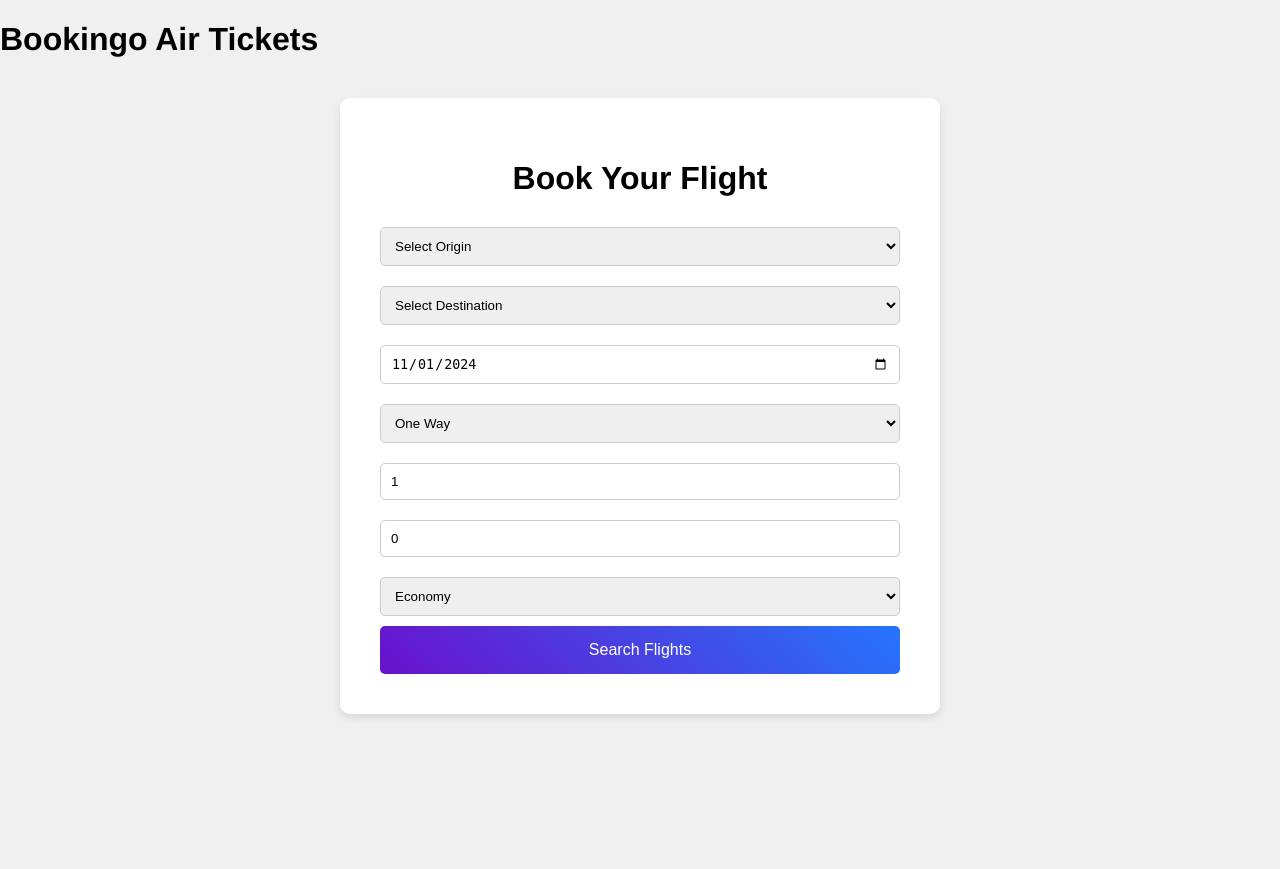
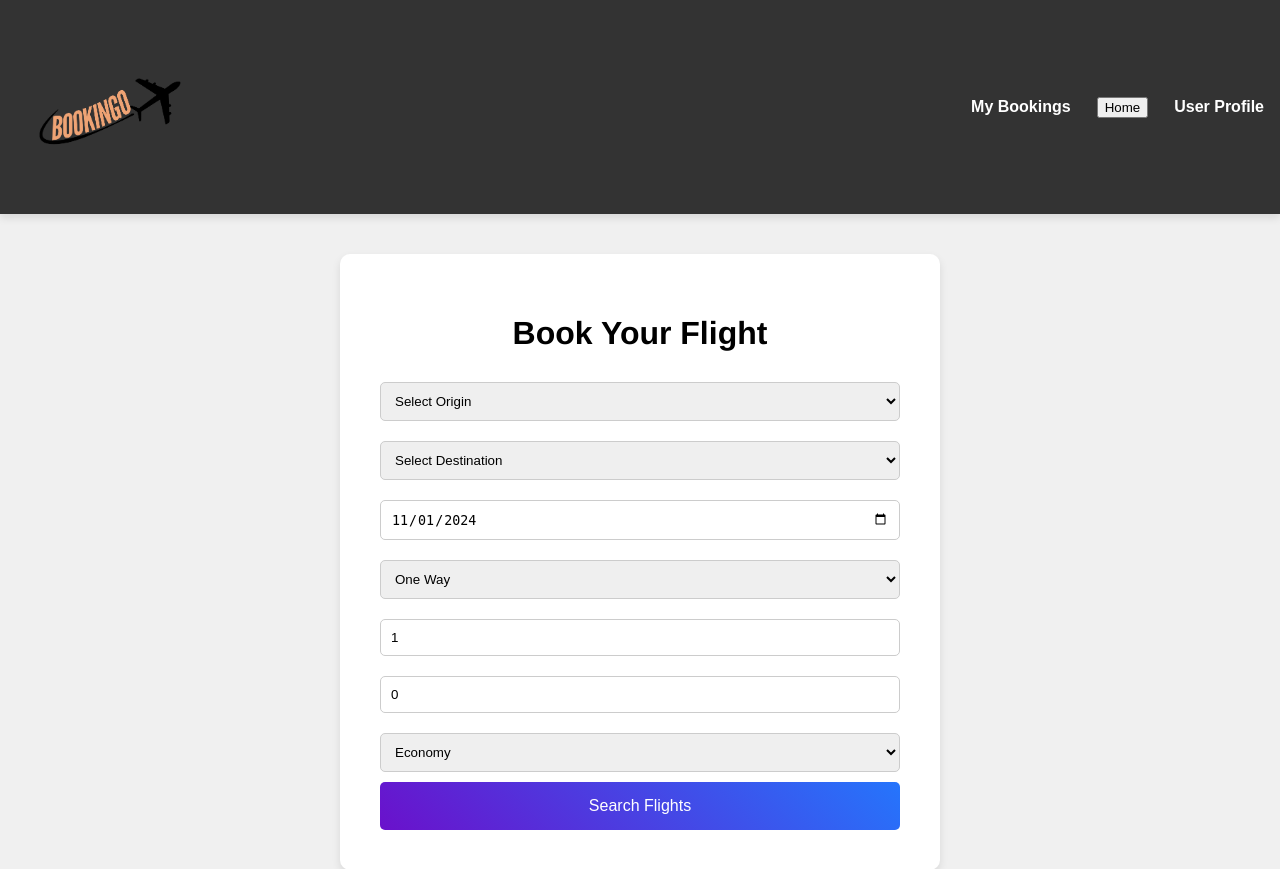
Before and after one commit to shelly-shells/airline-ticket, a Flask app: page /home in a window 1280 px wide. Shown: the top 869 px of the page. Before the commit the page ends 718 px from the top, so only its background shows below. Run offline with Flask 3, Linux system fonts and the light colour scheme; data that the repository does not hold is empty.

Commit message:
Feat: :sparkles: Add logo, user-profile page

```diff
--- a/interface/app.py
+++ b/interface/app.py
@@ -441,5 +441,42 @@ def searchPage():
     )
 
 
+# @app.route("/profile")
+# def profile():
+#     if "username" in session:
+#         username = session["username"]
+#         cnx = get_db_connection()
+#         cursor = cnx.cursor(dictionary=True)
+#         cursor.execute("SELECT * FROM users WHERE username = %s", (username,))
+#         user_data = cursor.fetchone()
+#         cursor.close()
+#         cnx.close()
+#         return render_template("profile.html", user=user_data)
+#     else:
+#         return redirect(url_for("loginPage"))
+
+def get_user_profile(username):
+    cnx = get_db_connection()
+    cursor = cnx.cursor(dictionary=True)
+    query = "SELECT * FROM users WHERE username = %s"
+    cursor.execute(query, (username,))
+    user_data = cursor.fetchone()
+    cursor.close()
+    cnx.close()
+    return user_data
+
+
+@app.route("/profile")
+def profile():
+    if "username" not in session:
+        return redirect(url_for("loginPage"))
+
+    user_data = get_user_profile(session["username"])
+    if user_data:
+        return render_template("profile.html", user=user_data)
+    else:
+        return render_template("profile.html", error="User profile not found.")
+
+
 if __name__ == "__main__":
     app.run(debug=True, host="0.0.0.0", port=3000)
--- a/interface/static/js/home.js
+++ b/interface/static/js/home.js
@@ -1,3 +1,33 @@
+function TopBar() {
+    const [showDropdown, setShowDropdown] = React.useState(false);
+
+    function toggleDropdown() {
+        setShowDropdown(!showDropdown);
+    }
+
+    return (
+        <div className="top-bar">
+            <div className="logo">
+                <img src="static/bookingo.png" alt="Brand Logo" height="30" />
+            </div>
+
+            <div className="nav-buttons">
+                <button className="my-bookings">My Bookings</button>
+                <button className="home">Home</button>
+                <div className="user-profile">
+                    <button onClick={toggleDropdown} className="profile-button">User Profile</button>
+                    {showDropdown && (
+                        <div className="dropdown">
+                            <button onClick={() => window.location.href = "/profile"}>Profile</button>
+                            <button onClick={() => window.location.href = "/logout"}>Logout</button>
+                        </div>
+                    )}
+                </div>
+            </div>
+        </div>
+    );
+}
+
 function Home() {
     const [tripType, setTripType] = React.useState(false);
     const [origin, setOrigin] = React.useState("");
--- a/interface/static/styles/home.css
+++ b/interface/static/styles/home.css
@@ -5,6 +5,72 @@ body {
     padding: 0;
 }
 
+/* Top Bar */
+.top-bar {
+    display: flex;
+    justify-content: space-between;
+    align-items: center;
+    padding: 5px 10px;
+    background-color: #333;
+    color: white;
+    box-shadow: 0 4px 8px rgba(0, 0, 0, 0.1);
+}
+
+.logo img {
+    height: 200px;
+}
+
+.nav-buttons {
+    display: flex;
+    align-items: center;
+    gap: 20px;
+}
+
+.my-bookings,
+.profile-button {
+    background: none;
+    border: none;
+    color: white;
+    cursor: pointer;
+    font-size: 16px;
+    font-weight: bold;
+    transition: color 0.3s ease;
+}
+
+.my-bookings:hover,
+.profile-button:hover {
+    color: #6a11cb;
+}
+
+.dropdown {
+    position: absolute;
+    right: 20px;
+    top: 60px;
+    background-color: white;
+    color: black;
+    padding: 10px;
+    box-shadow: 0px 8px 16px rgba(0, 0, 0, 0.2);
+    border-radius: 5px;
+    z-index: 1;
+}
+
+.dropdown button {
+    display: block;
+    width: 100%;
+    padding: 8px;
+    text-align: left;
+    background: none;
+    border: none;
+    cursor: pointer;
+    font-size: 14px;
+    transition: background-color 0.3s ease;
+}
+
+.dropdown button:hover {
+    background-color: #f0f0f0;
+}
+
+/* Booking Container */
 .booking-container {
     background: white;
     padding: 40px;
@@ -49,6 +115,7 @@ body {
     background: linear-gradient(45deg, #2575fc, #6a11cb);
 }
 
+/* Results Container */
 .results-container {
     display: flex;
     flex-direction: column;
@@ -74,6 +141,7 @@ body {
     box-shadow: 0 6px 10px rgba(0, 0, 0, 0.15);
 }
 
+/* Result Flight Details */
 h2 {
     margin-bottom: 20px;
     color: #333;
@@ -121,6 +189,7 @@ h2 {
     color: #2c3e50;
 }
 
+/* Responsive Styling */
 @media (max-width: 600px) {
     .result {
         width: 95%;
```
Also changed, not shown: interface/static/js/profile.js (added, +79 -0 lines), interface/static/styles/profile.css (added, +109 -0 lines), interface/templates/profile.html (added, +25 -0 lines), interface/static/bookingo.png (added).
